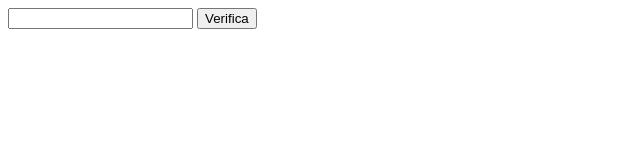
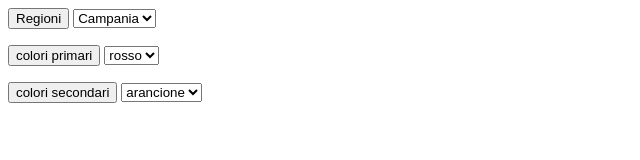
Before and after one commit to challenge-network-18-mar-24/javascript-fun, a plain HTML site: page index.html in a window 1280 px wide. Shown: the whole page, without its empty margins (0-640 px from the left). Drawn offline with Linux system fonts and the light colour scheme.

Commit message:
angelica capuozzo

```diff
--- a/index.html
+++ b/index.html
@@ -1,14 +1,46 @@
 <!DOCTYPE html>
 
 <html>
+
 <head>
   <link rel="stylesheet" href="./css/style.css">
-  <script src="./src/andreaScript.js"></script>
+  <script src="./src/angelicaScript.js"></script>
 </head>
 
 <body>
-  <input id="mioInput" />
-  <button onclick="verificaEta()">Verifica</button>
+
+  <!--selettore regioni-->
+  <button onclick="getCapoluogo()">Regioni</button>
+  <select id="inputRegione">
+    <option>Campania</option>
+    <option>Lazio</option>
+    <option>Toscana</option>
+    <option>Sicilia</option>
+    <option>Puglia</option>
+  </select>
+
+
+  <!--selettore colori primari-->
+  <p>
+    <button onclick="getPrimari()">colori primari</button>
+    <select id="coloriPrimari">
+      <option>rosso</option>
+      <option>giallo</option>
+      <option>blue</option>
+  </p>
+  </select>
+
+
+  <!--selettore colori secondari-->
+  <p>
+    <button onclick="getSecondari()">colori secondari</button>
+    <select id="coloriSecondari">
+      <option>arancione</option>
+      <option>verde</option>
+      <option>viola</option>
+  </p>
+  </select>
 
 </body>
+
 </html>
--- /dev/null
+++ b/src/angelicaScript.js
@@ -0,0 +1,44 @@
+function getCapoluogo(){
+    let inputRegione = document.getElementById("inputRegione");
+    let regione = inputRegione.value;
+
+    if (regione == "Campania"){
+        alert("Napoli");
+    } else if (regione == "Lazio"){
+        alert("Roma");
+    } else if (regione == "Toscana"){
+        alert("Firenze");
+    } else if(regione == "Sicilia"){
+        alert("Palermo");
+    } else if (regione == "Puglia"){
+        alert("Bari");
+    }
+
+}
+
+function getPrimari(){
+    let coloriPrimari = document.getElementById("coloriPrimari");
+    let color = coloriPrimari.value;
+
+    if(color == "rosso"){
+       alert("rosso");
+    }else if(color == "giallo"){
+        alert("giallo");
+    }else if(color == "blue"){
+        alert("blue");
+    }
+
+  }
+
+  function getSecondari(){
+    let coloriSecondari = document.getElementById("coloriSecondari");
+    let colore = coloriSecondari.value;
+
+    if(colore == "arancione"){
+       alert("arancione");
+    } else if(colore == "verde"){
+        alert("verde");
+    }else if(colore == "viola"){
+        alert("viola");
+    }
+}
```
